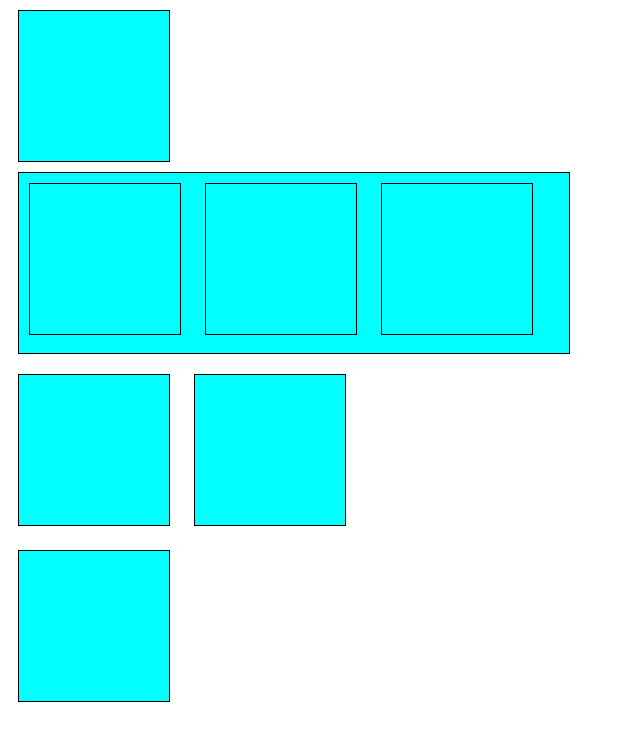
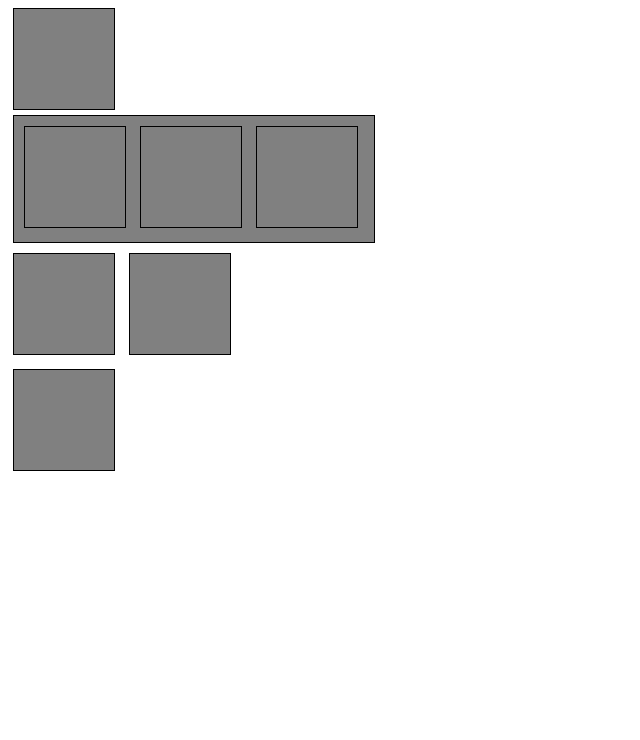
Before and after one commit to erikarossani/8.cajas, a plain HTML site: page index.html in a window 1280 px wide. Shown: the whole page, without its empty margins (0-640 px from the left). Drawn offline with Linux system fonts and the light colour scheme.

Commit message:
modificacion

```diff
--- a/css/style.css
+++ b/css/style.css
@@ -1,18 +1,19 @@
-div{
-	background-color: aqua;
-	width: 150px;
-	height: 150px;
-	margin: 10px;
+.caja{
+	background-color: gray;
+	width: 100px;
+	height: 100px;
 	border: 1px solid black;
+	margin: 5px;
 }
-.padre{
-	width: 550px;
-	height: 180px;
-}
-.hijo{
+
+.inline-block{
 	display: inline-block;
 }
 
-.caja{
-	display: inline-block;
+.caja-grande{
+	background-color: gray;
+	border: 1px solid black;
+	padding: 5px;
+	width: 350px;
+	margin: 5px;
 }
--- a/index.html
+++ b/index.html
@@ -6,15 +6,17 @@
 		<link href="css/style.css" rel="stylesheet" type="text/css">
 	</head>
 	<body>
-		<div></div>
-		<div class="padre">
-			<div class="hijo"></div>
-			<div class="hijo"></div>
-			<div class="hijo"></div>
+		<div class="caja"></div>
+		<div class="caja-grande">
+			<div class="caja inline-block">
+			</div>
+			<div class="caja inline-block">
+			</div>
+			<div class="caja inline-block">
+			</div>
 		</div>
+		<div class="caja inline-block"></div>
+		<div class="caja inline-block"></div>
 		<div class="caja"></div>
-		<div class="caja"></div>
-		<div></div>
-
 	</body>
 </html>
```
